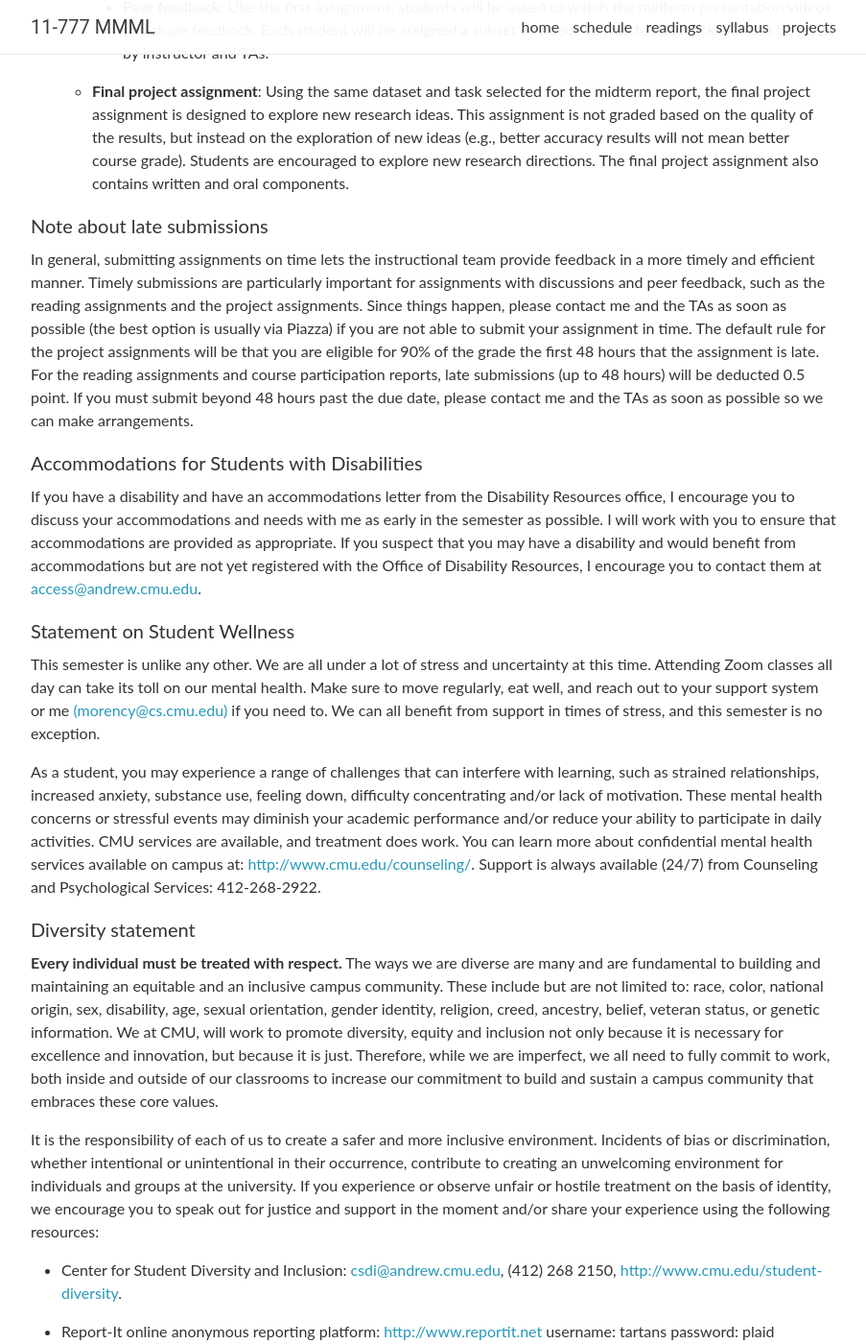
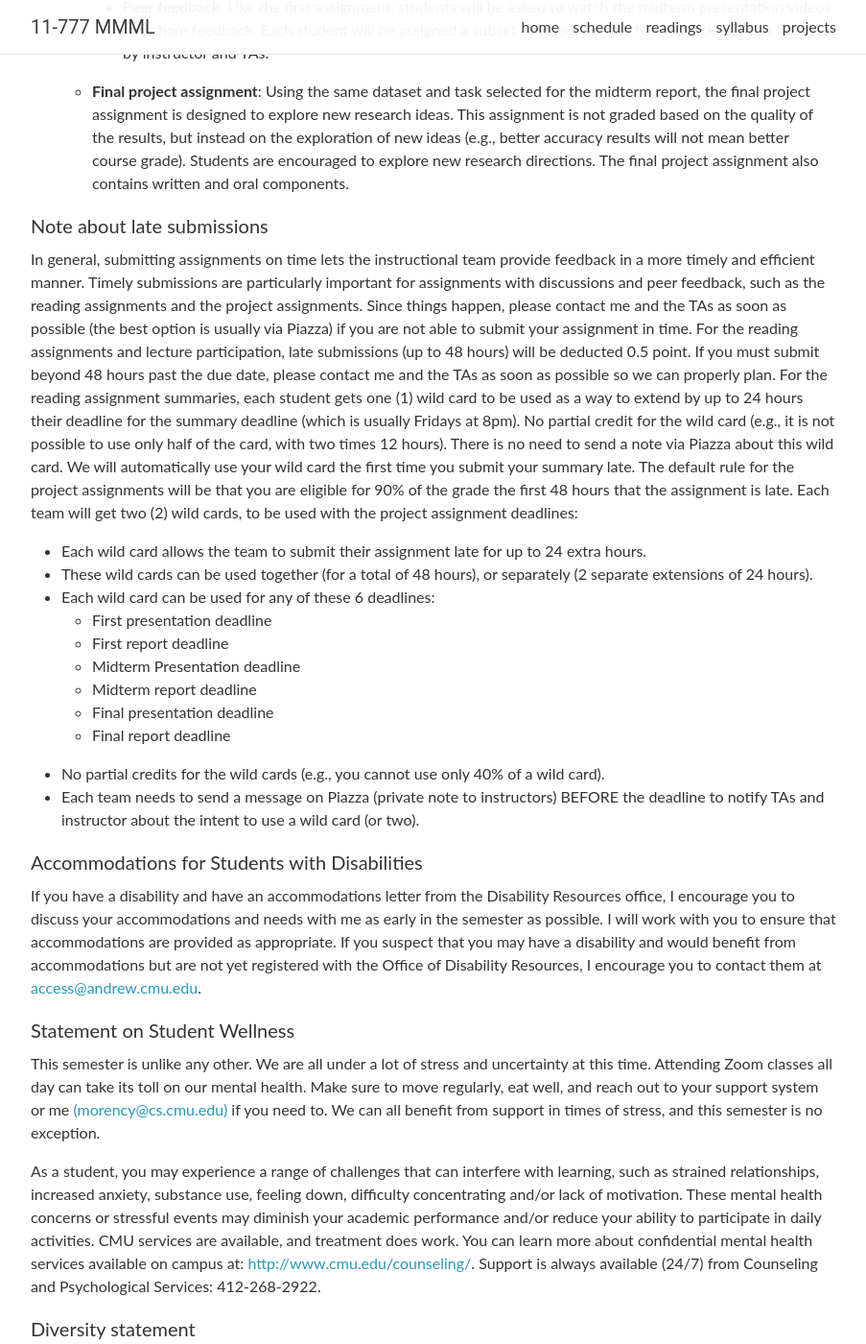
Before and after one commit to CMU-MultiComp-Lab/mmml-course, a Jekyll site: the page built from _pages/syllabus.md, in a window 1280 px wide and 1400 px high, scrolled down 4446 px. Shown: the whole window at 96% size, without its empty margins (188-1091 px from the left). Built offline with Jekyll 4.4.1, drawn with Linux system fonts in a browser that asks for light colours; nearby versions of some CDN libraries; comment, search, counter and statistics services are not loaded.

Commit message:
Update syllabus.md

```diff
--- a/_pages/syllabus.md
+++ b/_pages/syllabus.md
@@ -208,16 +208,35 @@ grade). Students are encouraged to explore new research directions. The final pr
 assignment also contains written and oral components.
 
 #### Note about late submissions
-
 In general, submitting assignments on time lets the instructional team provide feedback in a more
 timely and efficient manner. Timely submissions are particularly important for assignments with
 discussions and peer feedback, such as the reading assignments and the project assignments.
 Since things happen, please contact me and the TAs as soon as possible (the best option is usually
-via Piazza) if you are not able to submit your assignment in time. The default rule for the project
-assignments will be that you are eligible for 90% of the grade the first 48 hours that the
-assignment is late. For the reading assignments and course participation reports, late submissions
-(up to 48 hours) will be deducted 0.5 point. If you must submit beyond 48 hours past the due date,
-please contact me and the TAs as soon as possible so we can make arrangements.
+via Piazza) if you are not able to submit your assignment in time. For the reading assignments and
+lecture participation, late submissions (up to 48 hours) will be deducted 0.5 point. If you must
+submit beyond 48 hours past the due date, please contact me and the TAs as soon as possible so
+we can properly plan.
+For the reading assignment summaries, each student gets one (1) wild card to be used as a way to
+extend by up to 24 hours their deadline for the summary deadline (which is usually Fridays at
+8pm). No partial credit for the wild card (e.g., it is not possible to use only half of the card, with
+two times 12 hours). There is no need to send a note via Piazza about this wild card. We will
+automatically use your wild card the first time you submit your summary late.
+The default rule for the project assignments will be that you are eligible for 90% of the grade the
+first 48 hours that the assignment is late. Each team will get two (2) wild cards, to be used with the
+project assignment deadlines:
+- Each wild card allows the team to submit their assignment late for up to 24 extra hours.
+- These wild cards can be used together (for a total of 48 hours), or separately (2 separate
+extensions of 24 hours).
+- Each wild card can be used for any of these 6 deadlines:
+  - First presentation deadline
+  - First report deadline
+  - Midterm Presentation deadline
+  - Midterm report deadline
+  - Final presentation deadline
+  - Final report deadline
+- No partial credits for the wild cards (e.g., you cannot use only 40% of a wild card).
+- Each team needs to send a message on Piazza (private note to instructors) BEFORE the
+deadline to notify TAs and instructor about the intent to use a wild card (or two).
 
 #### Accommodations for Students with Disabilities
 
```
